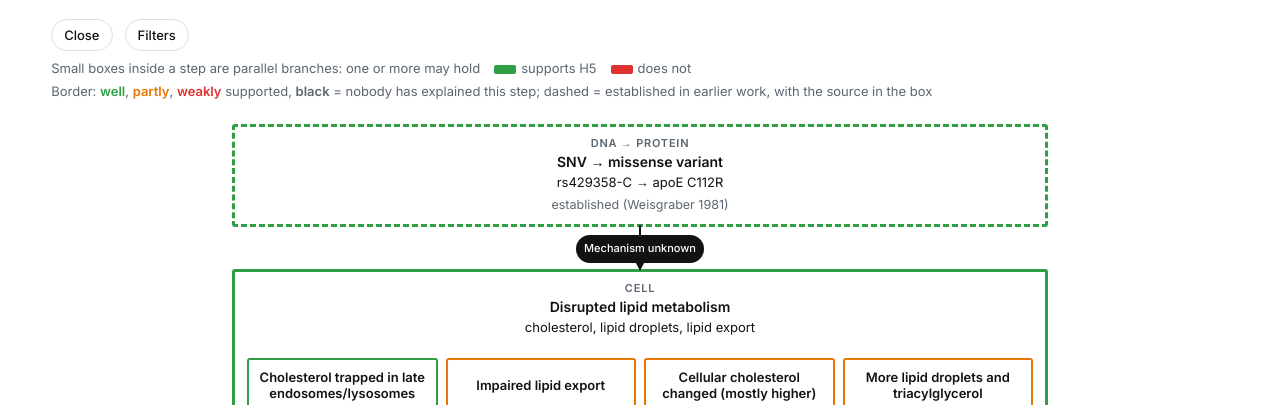
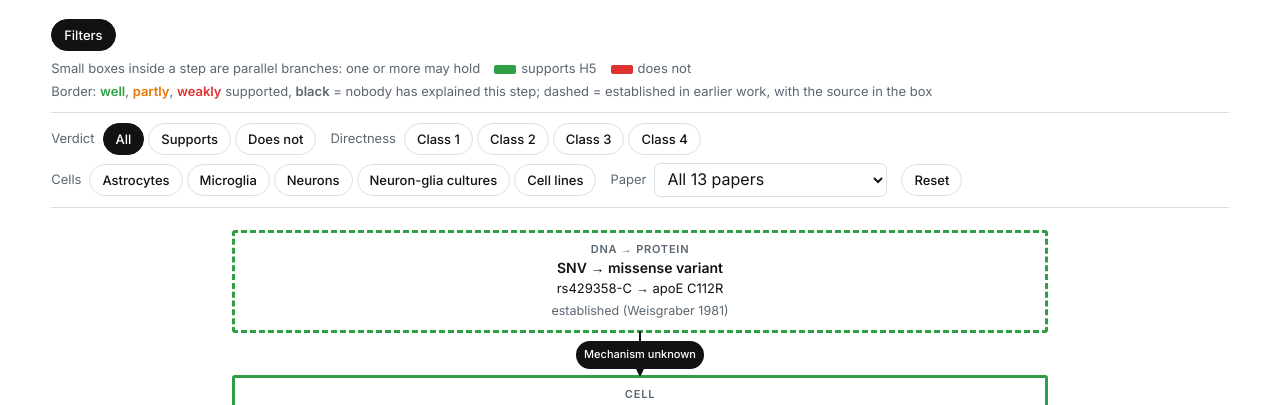
Before and after one commit to moqri/meccog-apoe4-h5, a plain HTML site: page docs/index.html in a window 1280 px wide. Shown: the part 329-734 px from the top of the page. Drawn offline with Linux system fonts and the light colour scheme.

Commit message:
Show filters by default; drop the Close button
Co-Authored-By: Claude Fable 5.2 <noreply@anthropic.com>
Claude-Session: https://claude.ai/code/session_01D9wVaU4XVpy9VCZcovVCSf

```diff
--- a/docs/index.html
+++ b/docs/index.html
@@ -141,11 +141,10 @@ footer{font-size:13px;color:var(--mute);border-top:1px solid var(--rule);margin-
   </div>
 
   <div class="tools">
-    <button class="tg" id="closeAll">Close</button>
-    <button class="tg" id="fT" aria-pressed="false">Filters</button>
+    <button class="tg" id="fT" aria-pressed="true">Filters</button>
     <span class="legend"><span>Small boxes inside a step are parallel branches: one or more may hold</span><span><i style="background:var(--sup)"></i>supports H5</span><span><i style="background:var(--con)"></i>does not</span><span>Border: <b style="color:var(--g)">well</b>, <b style="color:var(--o)">partly</b>, <b style="color:var(--r)">weakly</b> supported, <b>black</b> = nobody has explained this step; dashed = established in earlier work, with the source in the box</span></span>
   </div>
-  <div class="bar" id="bar" hidden role="group" aria-label="Filters">
+  <div class="bar" id="bar" role="group" aria-label="Filters">
     <div class="grp" id="fV"><span>Verdict</span></div>
     <div class="grp" id="fK"><span>Directness</span></div>
     <div class="grp" id="fC"><span>Cells</span></div>
@@ -243,7 +242,6 @@ document.addEventListener('click',e=>{
  if(t.dataset.s){const id=t.dataset.s;st.open=st.open===id?null:id;render();return}
  if(t.dataset.b){st.sel=st.sel===t.dataset.b?null:t.dataset.b;render()}
 });
-$('closeAll').onclick=()=>{st.open=null;st.sel=null;render()};
 $('fT').onclick=e=>{const b=$('bar');b.hidden=!b.hidden;e.currentTarget.setAttribute('aria-pressed',!b.hidden)};
 $('fP').onchange=e=>{st.p=e.target.value;render()};
 $('rst').onclick=()=>{st.v='all';st.k.clear();st.c.clear();st.p='';$('fP').value='';document.querySelectorAll('[data-g]').forEach(b=>b.setAttribute('aria-pressed',b.dataset.g==='v'&&b.dataset.v==='all'));render()};
```
Also changed, not shown: docs/viz/kg_template.html (+2 -4 lines), index.html (+2 -4 lines).
